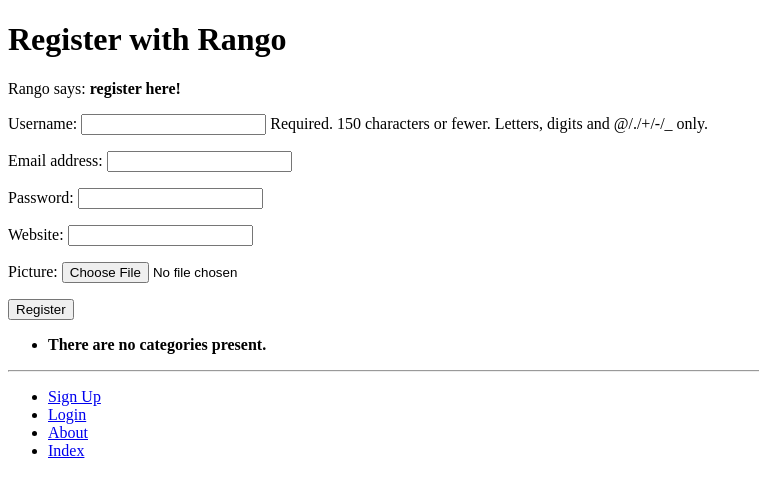
After one commit to ejkennedy/tango_with_django_project, a Django app: page /rango/register/ in a window 1280 px wide. The commit adds this page. Shown: the top 497 px of the page, without its empty margins (0-759 px from the left). Run offline with Django 3.2, Linux system fonts and the light colour scheme; data that the repository does not hold is empty.

Commit message:
Chapter 9 Finished

```diff
--- a/rango/admin.py
+++ b/rango/admin.py
@@ -1,5 +1,5 @@
 from django.contrib import admin
-from rango.models import Category, Page
+from rango.models import Category, Page, UserProfile
 
 
 class PageAdmin(admin.ModelAdmin):
@@ -12,3 +12,4 @@ class CategoryAdmin(admin.ModelAdmin):
 
 admin.site.register(Category, CategoryAdmin)
 admin.site.register(Page, PageAdmin)
+admin.site.register(UserProfile)
--- a/rango/forms.py
+++ b/rango/forms.py
@@ -1,5 +1,6 @@
 from django import forms
-from rango.models import Page, Category
+from rango.models import Page, Category, UserProfile
+from django.contrib.auth.models import User
 
 
 class CategoryForm(forms.ModelForm):
@@ -31,3 +32,15 @@ class PageForm(forms.ModelForm):
             cleaned_data["url"] = url
 
         return cleaned_data
+
+class UserForm(forms.ModelForm):
+    password = forms.CharField(widget=forms.PasswordInput())
+
+    class Meta:
+        model = User
+        fields = ("username", "email", "password",)
+
+class UserProfileForm(forms.ModelForm):
+    class Meta:
+        model = UserProfile
+        fields = ("website", "picture",)
--- a/rango/models.py
+++ b/rango/models.py
@@ -1,8 +1,8 @@
 from django.db import models
 from django.template.defaultfilters import slugify
+from django.contrib.auth.models import User
 
 
-# Create your models here.
 class Category(models.Model):
     NAME_MAX_LENGTH = 128
 
@@ -33,3 +33,13 @@ class Page(models.Model):
 
     def __str__(self):
         return self.title
+
+class UserProfile(models.Model):
+
+    user = models.OneToOneField(User, on_delete=models.CASCADE)
+
+    website = models.URLField(blank=True)
+    picture = models.ImageField(upload_to="profile_images", blank=True)
+
+    def __str__(self):
+        return self.user.username
--- a/rango/urls.py
+++ b/rango/urls.py
@@ -9,4 +9,8 @@ urlpatterns = [
     path("category/<slug:category_name_slug>/", views.show_category, name="show_category"),
     path("add_category/", views.add_category, name="add_category"),
     path("category/<slug:category_name_slug>/add_page/", views.add_page, name="add_page"),
+    path("register/", views.register, name="register"),
+    path("login/", views.user_login, name="login"),
+    path("restricted/", views.restricted, name="restricted"),
+    path("logout/", views.user_logout, name="logout"),
 ]
--- a/rango/views.py
+++ b/rango/views.py
@@ -1,11 +1,10 @@
-from django.shortcuts import render
+from django.shortcuts import render, redirect
 from django.http import HttpResponse
-from rango.models import Category
-from rango.models import Page
-from rango.forms import CategoryForm
-from django.shortcuts import redirect
-from rango.forms import PageForm
+from rango.models import Category, Page
+from rango.forms import CategoryForm, PageForm, UserForm, UserProfileForm
 from django.urls import reverse
+from django.contrib.auth import authenticate, login, logout
+from django.contrib.auth.decorators import login_required
 
 
 def index(request):
@@ -42,6 +41,7 @@ def show_category(request, category_name_slug):
     return render(request, "rango/category.html", context=context_dict)
 
 
+@login_required
 def add_category(request):
     form = CategoryForm()
 
@@ -56,6 +56,8 @@ def add_category(request):
 
     return render(request, "rango/add_category.html", {"form": form})
 
+
+@login_required
 def add_page(request, category_name_slug):
     try:
         category = Category.objects.get(slug=category_name_slug)
@@ -83,3 +85,67 @@ def add_page(request, category_name_slug):
 
     context_dict = {"form": form, "category": category}
     return render(request, "rango/add_page.html", context_dict)
+
+
+def register(request):
+    registered = False
+
+    if request.method == "POST":
+        user_form = UserForm(request.POST)
+        profile_form = UserProfileForm(request.POST)
+
+        if user_form.is_valid() and profile_form.is_valid():
+
+            user = user_form.save()
+            user.set_password(user.password)
+            user.save()
+
+            profile = profile_form.save(commit=False)
+            profile.user = user
+
+            if "picture" in request.FILES:
+                profile.picture = request.FILES["picture"]
+
+            profile.save()
+
+            registered = True
+
+        else:
+            print(user_form.errors, profile_form.errors)
+    else:
+        user_form = UserForm()
+        profile_form = UserProfileForm()
+
+    return render(request, "rango/register.html",
+                  context = {"user_form": user_form, "profile_form": profile_form, "registered": registered})
+
+
+def user_login(request):
+    if request.method == "POST":
+        username = request.POST.get("username")
+        password = request.POST.get("password")
+
+        user = authenticate(username=username, password=password)
+
+        if user:
+            if user.is_active:
+                login(request, user)
+                return redirect(reverse("rango:index"))
+            else:
+                return HttpResponse("Your Rango account is disabled.")
+        else:
+            print(f"Invalid login details: {username}, {password}")
+            return HttpResponse("Invalid login details supplied.")
+    else:
+        return render(request, "rango/login.html")
+
+
+@login_required
+def restricted(request):
+    return render(request, "rango/restricted.html")
+
+
+@login_required
+def user_logout(request):
+    logout(request)
+    return redirect(reverse("rango:index"))
--- a/tango_with_django_project/settings.py
+++ b/tango_with_django_project/settings.py
@@ -128,3 +128,5 @@ STATIC_URL = "/static/"
 
 MEDIA_ROOT = MEDIA_DIR
 MEDIA_URL = "/media/"
+
+LOGIN_URL = "rango:login"
--- a/templates/rango/base.html
+++ b/templates/rango/base.html
@@ -25,7 +25,15 @@
     <hr />
     <div>
       <ul>
-        <li><a href="{% url 'rango:add_category' %}">Add a New Category</a></li>
+        {% if user.is_authenticated %}
+          <li><a href="{% url 'rango:add_category' %}">Add New Category</a></li>
+          <li><a href="{% url 'rango:restricted' %}">Restricted Page</a></li>
+          <li><a href="{% url 'rango:logout' %}">Logout</a></li>
+        {% else %}
+          <li><a href="{% url 'rango:register' %}">Sign Up</a></li>
+          <li><a href="{% url 'rango:login' %}">Login</a></li>
+        {% endif %}
+
         <li><a href="{% url 'rango:about' %}">About</a></li>
         <li><a href="{% url 'rango:index' %}">Index</a></li>
       </ul>
--- a/templates/rango/category.html
+++ b/templates/rango/category.html
@@ -20,9 +20,9 @@
     {% else %}
       <strong>No pages currently in category.</strong>
     {% endif %}
-
-    <a href="{% url 'rango:add_page' category.slug %}">Add Page</a> <br />
-
+    {% if user.is_authenticated %}
+      <a href="{% url 'rango:add_page' category.slug %}">Add Page</a> <br />
+    {% endif %}
   {% else %}
     The specified category does not exist.
   {% endif %}
--- /dev/null
+++ b/templates/rango/register.html
@@ -0,0 +1,25 @@
+{% extends "rango/base.html" %}
+{% load static %}
+
+{% block title %}
+  Register
+{% endblock %}
+
+{% block body_block %}
+  <h1>Register with Rango</h1>
+  {% if registered %}
+    Rango says: <strong>thank you for registering!</strong>
+    <a href="{% url 'rango:index' %}">Return to the homepage.</a><br />
+  {% else %}
+    Rango says: <strong>register here!</strong><br />
+    <form id="user_form" method="post" action="{% url 'rango:register' %}" enctype="multipart/form-data">
+
+      {% csrf_token %}
+
+      {{ user_form.as_p }}
+      {{ profile_form.as_p }}
+
+      <input type="submit" name="submit" value="Register" />
+    </form>
+  {% endif %}
+{% endblock %}
```
Also changed, not shown: templates/rango/index.html (+6 -1 lines), templates/rango/login.html (added, +18 -0 lines), templates/rango/restricted.html (added, +17 -0 lines), media/profile_images/Rowan.png (added), rango/migrations/0004_auto_20240208_2018.py (added).
